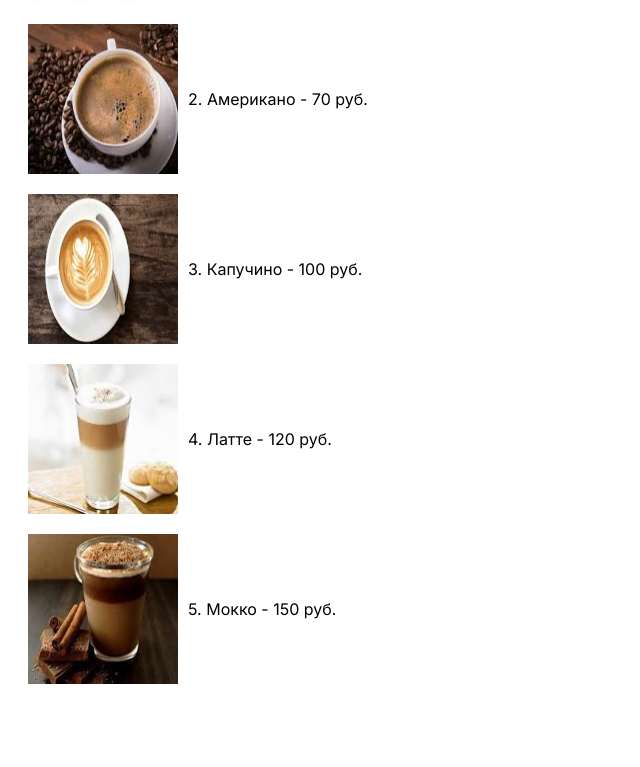
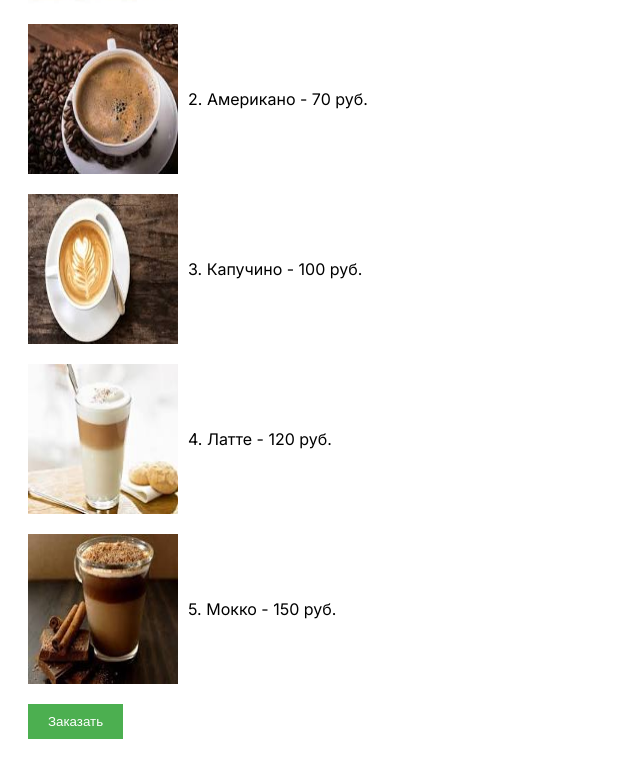
Before and after one commit to N-N-Kareev/N-N-Kareev.github.io, a Next.js app: page /coffee/pages/menu in a window 1280 px wide. Shown: the part 256-1023 px from the top of the page, without its empty margins (0-640 px from the left). Before the commit the page ends 988 px from the top, so only its background shows below. Built offline with nearby package versions, Linux system fonts and the light colour scheme.

Commit message:
state commit

```diff
--- a/app/pages/menu/page.tsx
+++ b/app/pages/menu/page.tsx
@@ -1,16 +1,19 @@
+'use client';
 // pages/menu.js
-import React from 'react';
+import React, { useState } from 'react';
 import Image from 'next/image';
 
 
 const Menu = () => {
-  // const placeOrder = () => {
-  //   const order = prompt('Введите номер напитка:');
-  //   if (order) {
-  //     alert(`Вы заказали: ${order}`);
-  //     // Здесь можно добавить логику для отправки заказа на сервер или в Telegram
-  //   }
-  // };
+  const [order, setOrder] = useState('');
+
+  const placeOrder = () => {
+    const orderNumber = prompt('Введите номер напитка:');
+    if (orderNumber) {
+      setOrder(`Вы заказали: ${orderNumber}`);
+      // Здесь можно добавить логику для отправки заказа на сервер или в Telegram
+    }
+  };
 
   const menuItems = [
     { name: 'Эспрессо', price: '50 руб.', image: '/express.jfif' },
@@ -26,12 +29,13 @@ const Menu = () => {
         <div className="menu">
           {menuItems.map((item: any, index) => (
             <div key={index} className="menu-item">
-              <Image src={item.image} alt={item.name} width={150} height={150} />
+              <img src={item.image} alt={item.name} width={150} height={150} />
               <div>{index + 1}. {item.name} - {item.price}</div>
             </div>
           ))}
         </div>
-        {/* <button className="order-button" onClick={() => {}}>Заказать</button> */}
+        <button className="order-button" onClick={placeOrder}>Заказать</button>
+        {order && <div className="order-message">{order}</div>}
     </div>
   );
 }
```
